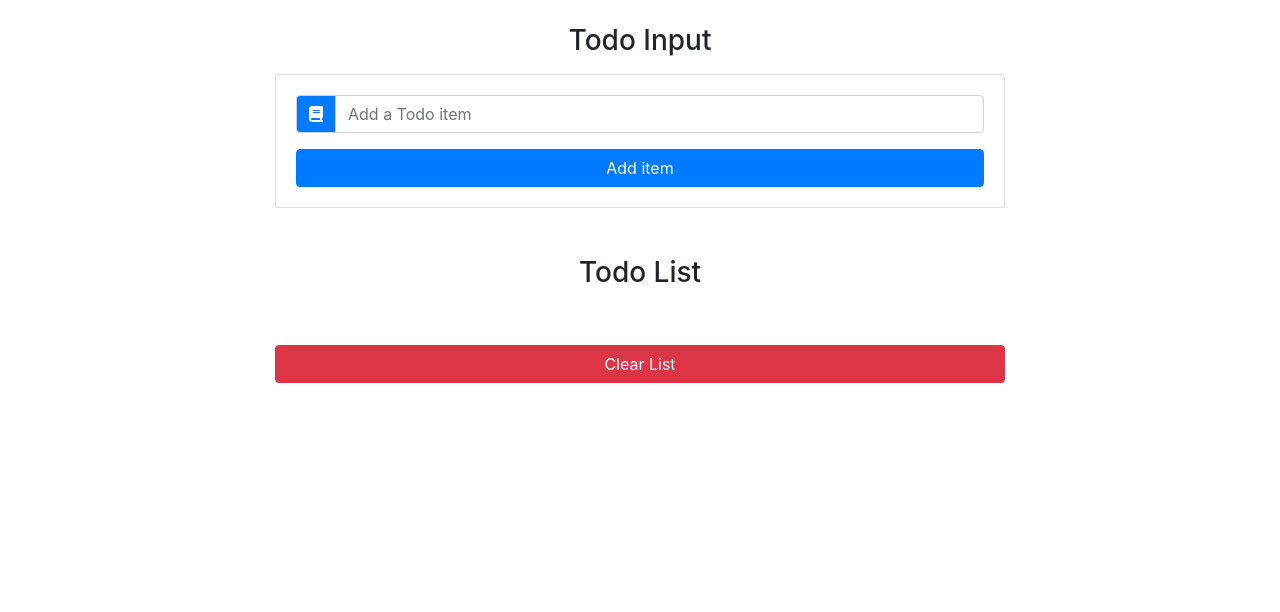
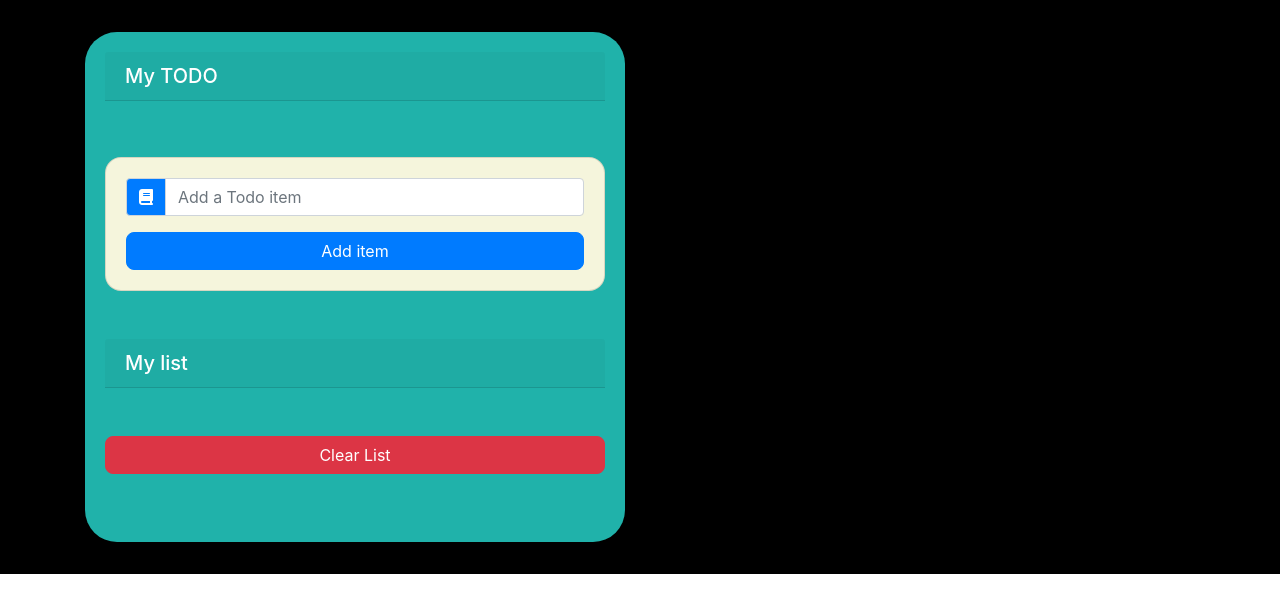
Before and after one commit to sharmap1/ToDo-App, a React (Create React App) app: page / in a window 1280 px wide. Shown: the top 612 px of the page. Built offline with nearby package versions, Linux system fonts and the light colour scheme.

Commit message:
added simple todo

```diff
--- a/package.json
+++ b/package.json
@@ -7,7 +7,9 @@
     "@testing-library/react": "^11.2.2",
     "@testing-library/user-event": "^12.3.0",
     "bootstrap": "^4.5.3",
+    "concurrently": "^5.3.0",
     "react": "^17.0.1",
+    "react-bootstrap": "^1.4.0",
     "react-dom": "^17.0.1",
     "react-scripts": "4.0.1",
     "react-uuid": "^1.0.2",
--- a/public/index.html
+++ b/public/index.html
@@ -34,6 +34,10 @@
       src="https://kit.fontawesome.com/c9279d429e.js"
       crossorigin="anonymous"
     ></script>
+    <link
+      href="https://fonts.googleapis.com/icon?family=Material+Icons"
+      rel="stylesheet"
+    />
     <title>React App</title>
   </head>
   <body>
--- a/src/App.css
+++ b/src/App.css
@@ -1,38 +1,12 @@
 .App {
-  text-align: center;
-}
-
-.App-logo {
-  height: 40vmin;
-  pointer-events: none;
-}
-
-@media (prefers-reduced-motion: no-preference) {
-  .App-logo {
-    animation: App-logo-spin infinite 20s linear;
-  }
-}
-
-.App-header {
-  background-color: #282c34;
-  min-height: 100vh;
-  display: flex;
-  flex-direction: column;
-  align-items: center;
-  justify-content: center;
-  font-size: calc(10px + 2vmin);
+  /* text-align: center; */
+  background-color: black !important;
   color: white;
 }
-
-.App-link {
-  color: #61dafb;
+.sub-card {
+  background-color: lightseagreen;
+  color: white;
+  border-radius: 2rem;
+  margin-top: 2rem;
+  margin-bottom: 2rem;
 }
-
-@keyframes App-logo-spin {
-  from {
-    transform: rotate(0deg);
-  }
-  to {
-    transform: rotate(360deg);
-  }
-}
--- a/src/App.js
+++ b/src/App.js
@@ -1,8 +1,11 @@
 import React, { useState } from "react";
 import TodoInput from "./components/TodoInput";
 import TodoList from "./components/TodoList";
+import "./App.css"
 
 import "bootstrap/dist/css/bootstrap.min.css";
+import { Col, Row, Container, Card } from "react-bootstrap";
+
 // import uuid from "uuid";
 import { v4 as uuid } from "uuid";
 const App = () => {
@@ -46,10 +49,23 @@ const App = () => {
   };
 
   return (
-    <div className="container">
-      <div className="row">
-        <div className="col-10 mx-auto col-md-8 mt-4">
-          <h3 className="text-capitalize text-center">Todo input</h3>
+    <main className="App">
+        <Container>
+          <Row>
+            <Col md={{ span: 12, offset: 0 }}>
+            </Col>
+
+            <Col md={{ span: 6, offset: 0 }}>
+              <Card.Body className="sub-card">
+                <Card.Header as="h5">My TODO</Card.Header>
+                <Card.Body></Card.Body>
+    {/* <main className="App"> */}
+    {/* <div className="container"  */}
+    {/* style={{backgroundColor:"grey" , color:"white"}} */}
+    {/* > */}
+      {/* <div className="row"> */}
+        {/* <div className="col-10 mx-auto col-md-8 mt-4"> */}
+          {/* <h3 className="text-capitalize text-center">My Todo .. </h3> */}
           <TodoInput
             item={item}
             handleChange={handleChange}
@@ -62,9 +78,11 @@ const App = () => {
             handleDelete={handleDelete}
             handleEdit={handleEdit}
           />
-        </div>
-      </div>
-    </div>
+              </Card.Body>
+            </Col>
+            </Row>
+        </Container>
+   </main>
   );
 };
 
--- a/src/components/TodoInput.js
+++ b/src/components/TodoInput.js
@@ -2,7 +2,7 @@ import React from "react";
 
 const TodoInput = ({ item, handleChange, handleSubmit, editItem }) => {
   return (
-    <div className="card card-body my-3">
+    <div className="card card-body my-3" style={{backgroundColor:"beige", borderRadius:"1rem"}}>
       <form onSubmit={handleSubmit}>
         <div className="input-group">
           <div className="input-group-prepend">
@@ -26,6 +26,7 @@ const TodoInput = ({ item, handleChange, handleSubmit, editItem }) => {
               ? "btn btn-block btn-success mt-3"
               : "btn btn-block btn-primary mt-3"
           }
+          style={{borderRadius:"0.5rem"}}
         >
           {editItem ? "Edit item" : "Add item"}
         </button>
--- a/src/components/TodoItem.js
+++ b/src/components/TodoItem.js
@@ -2,7 +2,9 @@ import React from "react";
 
 const TodoItem = ({ title, handleDelete, handleEdit }) => {
   return (
-    <li className="list-group-item text-capitalize d-flex justify-content-between my-2">
+    <li className="list-group-item text-capitalize d-flex justify-content-between my-2"
+    style={{backgroundColor:"beige", color:"black", borderRadius:"2rem"}}
+    >
       <h6>{title}</h6>
       <div className="todo-icon">
         <span className="mx-2 text-success">
--- a/src/components/TodoList.js
+++ b/src/components/TodoList.js
@@ -1,11 +1,13 @@
 import React from "react";
 
 import TodoItem from "./TodoItem";
+import { Card } from "react-bootstrap";
 
 const TodoList = ({ items, clearList, handleDelete, handleEdit }) => {
   return (
-    <ul className="list-group my-5">
-      <h3 className="text-capitalize text-center">todo list</h3>
+    <ul className="list-group my-5" >
+      {/* <h3 className="text-capitalize text-center">My list</h3> */}
+      <Card.Header as="h5">My list</Card.Header>
       {items.map(item => {
         return (
           <TodoItem
@@ -20,6 +22,7 @@ const TodoList = ({ items, clearList, handleDelete, handleEdit }) => {
         type="button"
         className="btn btn-danger btn-block text-capitalize mt-5"
         onClick={clearList}
+        style={{borderRadius:"0.5rem"}}
       >
         Clear list
       </button>
```
Also changed, not shown: 2 other files (tests, documents, lock files or other folders).
